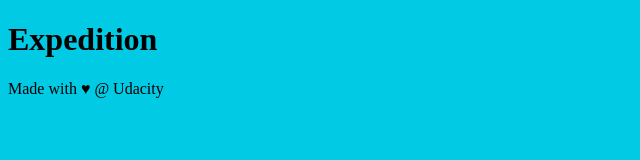
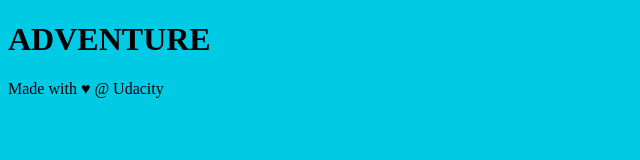
Before and after one commit to lopezchelen/udacity-practice, a plain HTML site: page index.html in a window 1280 px wide. Shown: the whole page, without its empty margins (0-640 px from the left). Drawn offline with Linux system fonts and the light colour scheme.

Commit message:
Improve site heading for SEO

```diff
--- a/index.html
+++ b/index.html
@@ -10,7 +10,7 @@
 <body>
 
     <header>
-        <h1>Expedition</h1>
+        <h1>ADVENTURE</h1>
     </header>
 
     <div class="container">
```
